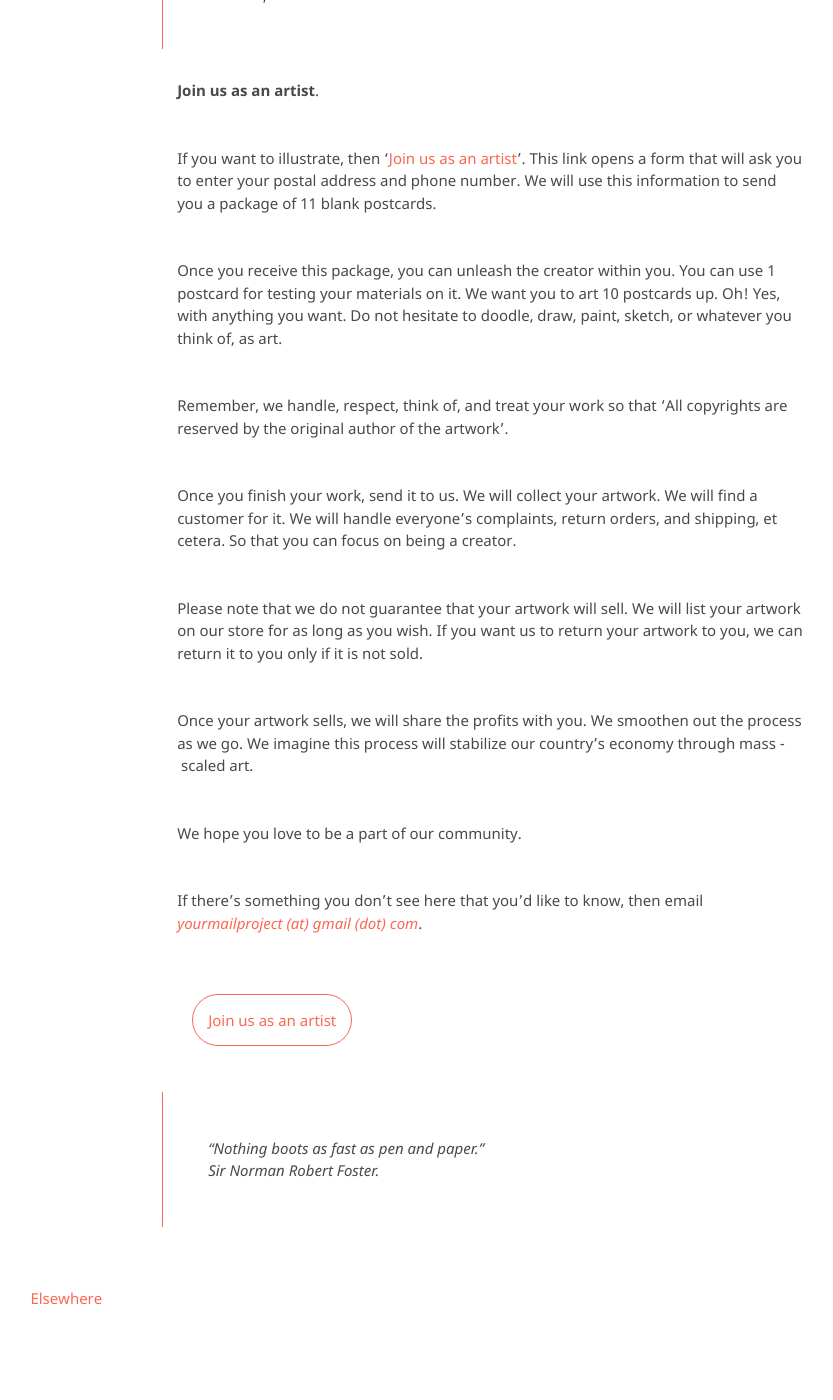
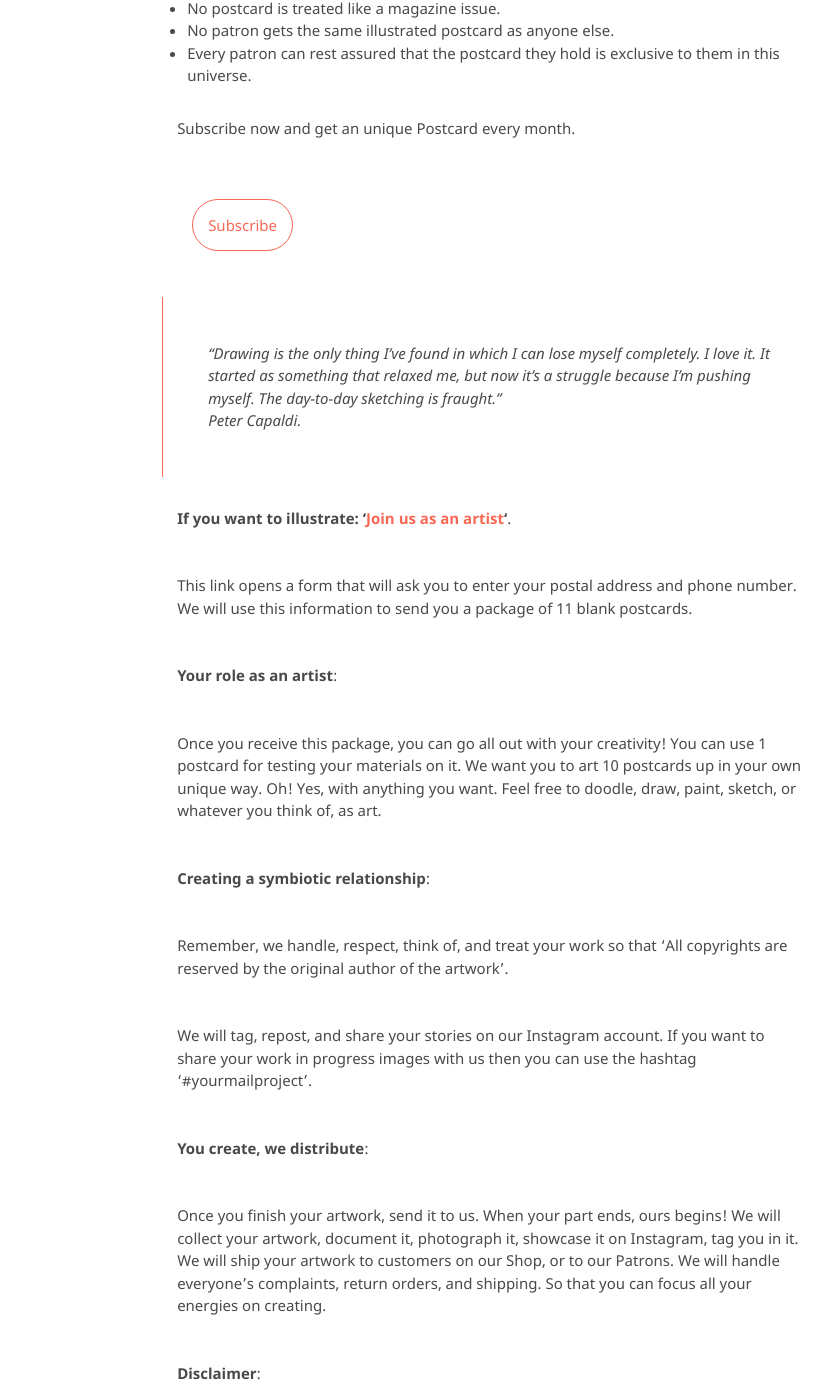
Before and after one commit to kvshvlin/yourmailproject, a Jekyll site: the page built from index.md, in a window 1280 px wide and 1400 px high, scrolled down 1271 px. Shown: the whole window, without its empty margins (251-1084 px from the left). Built offline with Jekyll 4.4.1, drawn with Linux system fonts in a browser that asks for light colours; our own code applies the rules of GitHub Pages for plain Markdown files; some of the changed text lies outside the part shown.

Commit message:
Update index.md

```diff
--- a/index.md
+++ b/index.md
@@ -1,25 +1,31 @@
-**We are an art collective**.
+From the ink, the colours, to paints, we are the people who fall madly in love with an orchestra of colours in space. We find magic in every stroke, our hearts beat faster as they evoke a rising tide of emotions. That there is nothing more peaceful than drawing that picture, that doodle, that painting, that caricature, and more.
 
-We ask artists to illustrate postcards. We sell these postcards as a product. We share profits with the artist. If you want to buy original illustrations, then please explore our <a href="https://www.gumroad.com/yourmailproject" target="_blank">Shop</a>.
+We are a habit, a meditative process, a peace in testing times. We are the essence of calming our minds and channeling our energies into expressive forms, of brush on the canvas, and pen on paper, and anything that you can think of, in your own world. We are a chance at losing ourselves in creative thought, while creating actual art.
 
-If you want to get notified about our work in progress, then please follow us on <a href="https://www.instagram.com/yourmailproject" target="_blank">Instagram</a>.
+We are here to bring art to the people, and people to your art. A practice with the intentions of creating an opportunity for folks who can create. We keep things simple, thoughtful, and transparent. Something like this:
 
-**Subscribe**.
+We ship blank postcards to you. You have to illustrate these postcards, and return them to us. We list these illustrated postcards on our Gumroad Shop or ship them to our Patrons. We share profits with you.
 
-You will receive an unique Postcard every month.
+We grow as a collective. So you can talk about us to your family and friends, introduce them to our <a href="https://www.instagram.com/yourmailproject" target="_blank">Instagram Account</a>, or get them to make a purchase on our <a href="https://www.gumroad.com/yourmailproject" target="_blank">Gumroad Shop</a>, or get them to subscribe to our <a href="https://www.patreon.com/yourmailproject?fan_landing=true" target="_blank">Patreon Account</a>.
+
+**The patronage**:
+
+Our patrons receive an unique Postcard every month.
 
 These artworks are hand drawn on India Post postcards with space on the back for address and a message.
 
-You can send these to family and friends via India Post in the same way we post a normal postcard.
+These postcards can be sent to family and friends via India Post in the same way we post a normal postcard.
 
 When we say unique, we mean that,
 
-- We make only one of each postcards.
-- We don't make copies of these postcards.
-- None of the other patrons, will ever get, the postcards you will receive.
-- You will get original hand drawn postcards.
-- You can rest assured that the ones you hold are unique in this universe.
-- Subscribe now and get an unique Postcard every month.
+- These are all hand drawn illustrations.
+- No illustrations are repeated.
+- No postcard is printed or reprinted.
+- No postcard is treated like a magazine issue.
+- No patron gets the same illustrated postcard as anyone else.
+- Every patron can rest assured that the postcard they hold is exclusive to them in this universe.
+
+Subscribe now and get an unique Postcard every month.
 
 <div class="roadmap-spacer-1"></div>
 
@@ -32,24 +38,33 @@
 > "Drawing is the only thing I've found in which I can lose myself completely. I love it. It started as something that relaxed me, but now it's a struggle because I'm pushing myself. The day-to-day sketching is fraught."
 > Peter Capaldi.
 
-**Join us as an artist**.
+**If you want to illustrate: '<a href="https://yourmailproject.typeform.com/to/krhWpQJZ" target="_blank">Join&nbsp;us&nbsp;as&nbsp;an&nbsp;artist</a>'**.
 
-If you want to illustrate, then '<a href="https://yourmailproject.typeform.com/to/krhWpQJZ" target="_blank">Join&nbsp;us&nbsp;as&nbsp;an&nbsp;artist</a>'. This link opens a form that will ask you to enter your postal address and phone number. We will use this information to send you a package of 11 blank postcards.
+This link opens a form that will ask you to enter your postal address and phone number. We will use this information to send you a package of 11 blank postcards.
 
-Once you receive this package, you can unleash the creator within you. You can use 1 postcard for testing your materials on it. We want you to art 10 postcards up. Oh! Yes, with anything you want. Do not hesitate to doodle, draw, paint, sketch, or whatever you think of, as art.
+**Your role as an artist**:
 
-Remember, we handle, respect, think of, and treat your work so that 'All copyrights are reserved by the original author of the artwork'.
+Once you receive this package, you can go all out with your creativity! You can use 1 postcard for testing your materials on it. We want you to art 10 postcards up in your own unique way. Oh! Yes, with anything you want. Feel free to doodle, draw, paint, sketch, or whatever you think of, as art.
 
-Once you finish your work, send it to us. We will collect your artwork. We will find a customer for it. We will handle everyone's complaints, return orders, and shipping, et cetera. So that you can focus on being a creator.
+**Creating a symbiotic relationship**:
+
+Remember, we handle, respect, think of, and treat your work so that ‘All copyrights are reserved by the original author of the artwork’.
+
+We will tag, repost, and share your stories on our Instagram account. If you want to share your work in progress images with us then you can use the hashtag '#yourmailproject'.
+
+**You create, we distribute**:
+
+Once you finish your artwork, send it to us. When your part ends, ours begins! We will collect your artwork, document it, photograph it, showcase it on Instagram, tag you in it. We will ship your artwork to customers on our Shop, or to our Patrons. We will handle everyone’s complaints, return orders, and shipping. So that you can focus all your energies on creating.
+
+**Disclaimer**:
 
 Please note that we do not guarantee that your artwork will sell. We will list your artwork on our store for as long as you wish. If you want us to return your artwork to you, we can return it to you only if it is not sold.
 
-Once your artwork sells, we will share the profits with you. We smoothen out the process as we go. We imagine this process will stabilize our country's economy through mass&nbsp;-&nbsp;scaled&nbsp;art.
+Once your artwork sells, we will share the profits with you. We shall smoothen out the process as we go. We imagine this process will help create more opportunities for artists.
 
 We hope you love to be a part of our community.
 
-If there’s something you don’t see here that you’d like to know, then email
-[_yourmailproject (at) gmail (dot) com_](mailto:yourmailproject@gmail.com).
+Do join us!
 
 <div class="roadmap-spacer-1"></div>
 
@@ -59,5 +74,8 @@
 
 <div class="roadmap-spacer-2"></div>
 
+If there’s something you don’t see here that you’d like to know, then email
+[_yourmailproject (at) gmail (dot) com_](mailto:yourmailproject@gmail.com).
+
 > "Nothing boots as fast as pen and paper."
 > Sir Norman Robert Foster.
```
